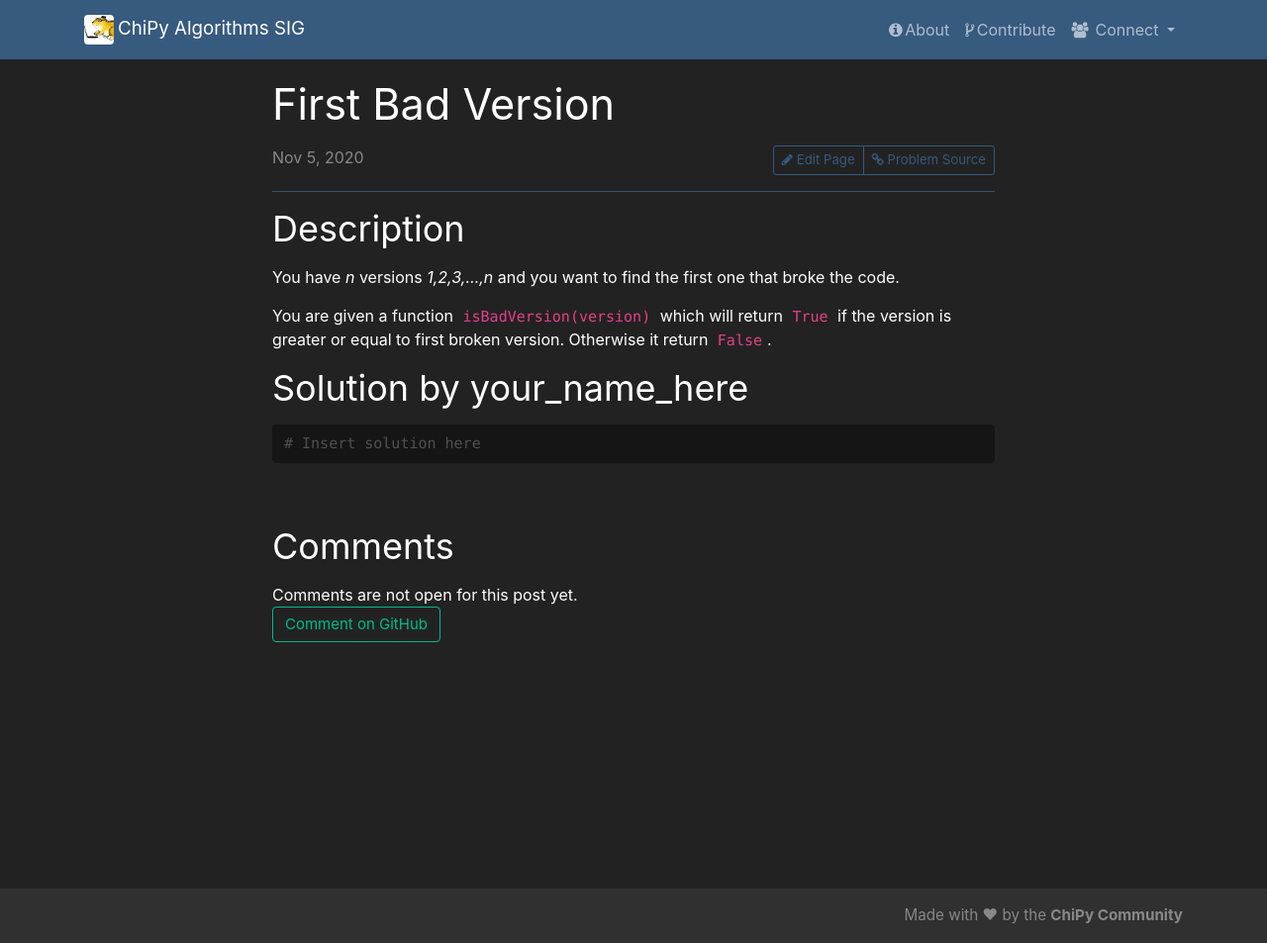
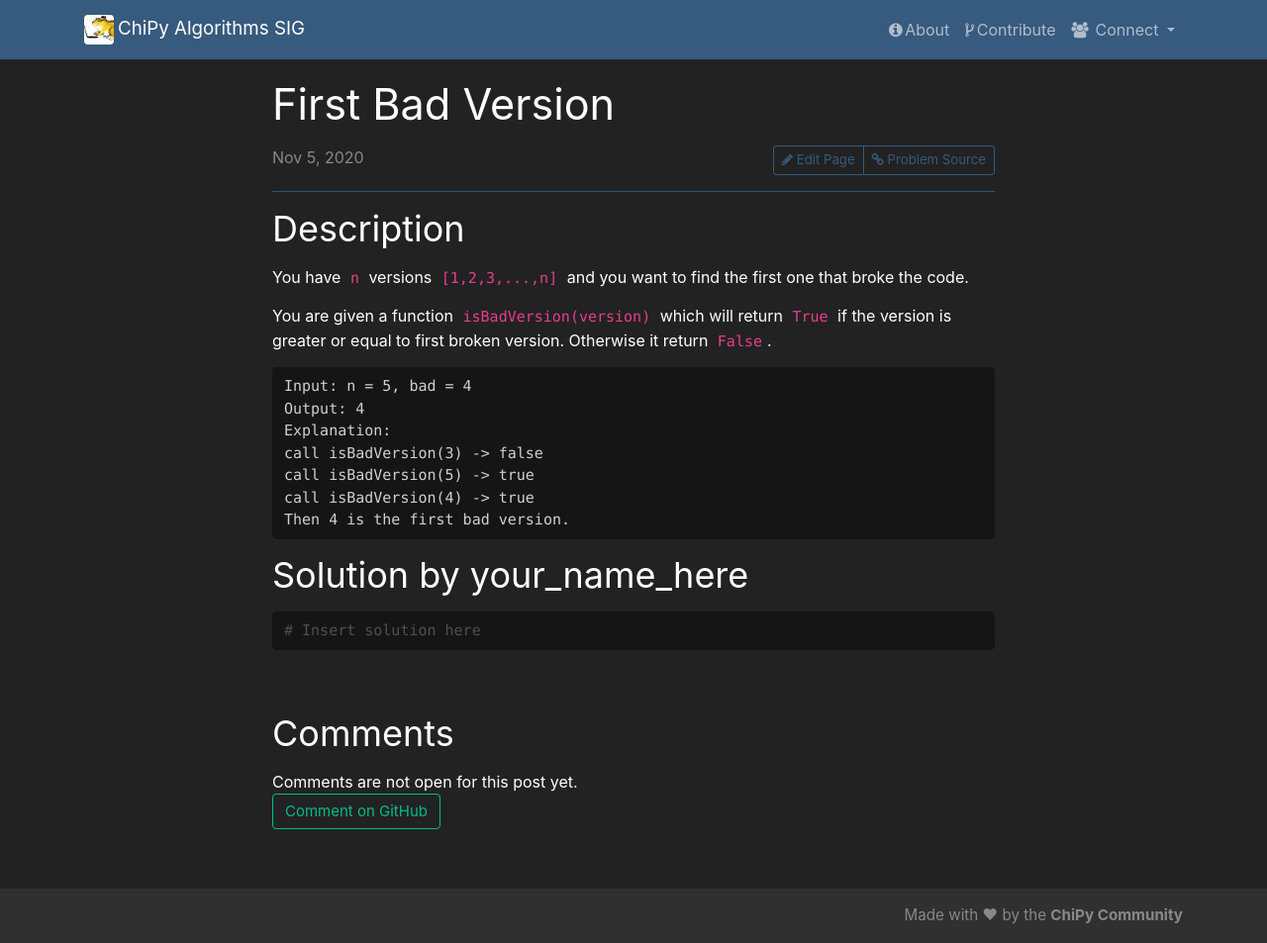
Before and after one commit to chicagopython/algosig, a Jekyll site: the page built from _posts/2020-11-05-first-bad-version.md, in a window 1280 px wide and 953 px high. Shown: the whole window at 99% size. Built offline with Jekyll 4.4.1, drawn with Linux system fonts in a browser that asks for light colours; nearby versions of some CDN libraries; our own code applies the rules of GitHub Pages for plain Markdown files.

Commit message:
Update 2020-11-05-first-bad-version.md

````diff
--- a/_posts/2020-11-05-first-bad-version.md
+++ b/_posts/2020-11-05-first-bad-version.md
@@ -11,10 +11,19 @@ tags:
 
 ## Description
 
-You have *n* versions *1,2,3,...,n* and you want to find the first one that broke the code.
+You have `n` versions `[1,2,3,...,n]` and you want to find the first one that broke the code.
 
 You are given a function `isBadVersion(version)` which will return `True` if the version is greater or equal to first broken version. Otherwise it return `False`.
 
+```
+Input: n = 5, bad = 4
+Output: 4
+Explanation:
+call isBadVersion(3) -> false
+call isBadVersion(5) -> true
+call isBadVersion(4) -> true
+Then 4 is the first bad version.
+```
 
 ## Solution by your_name_here
 
````
